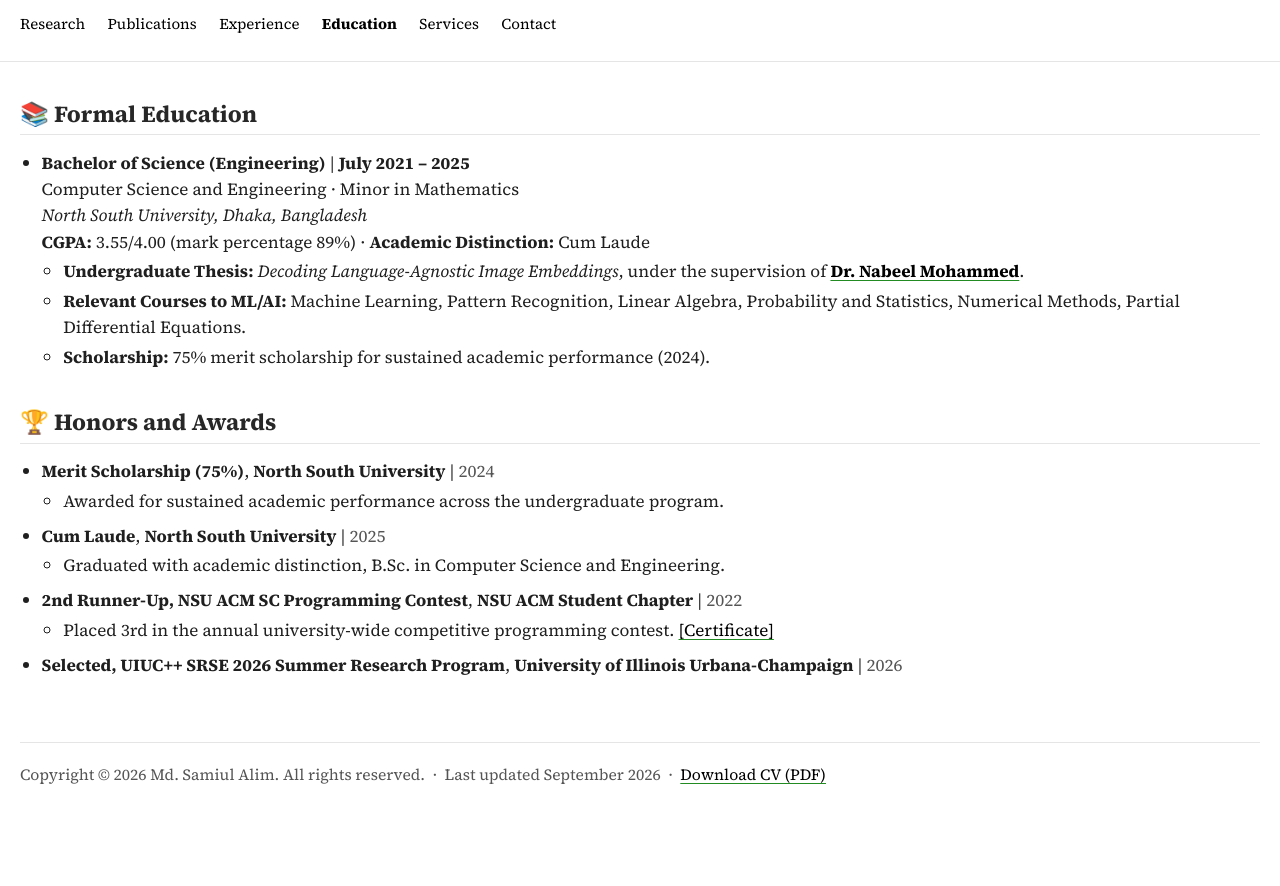
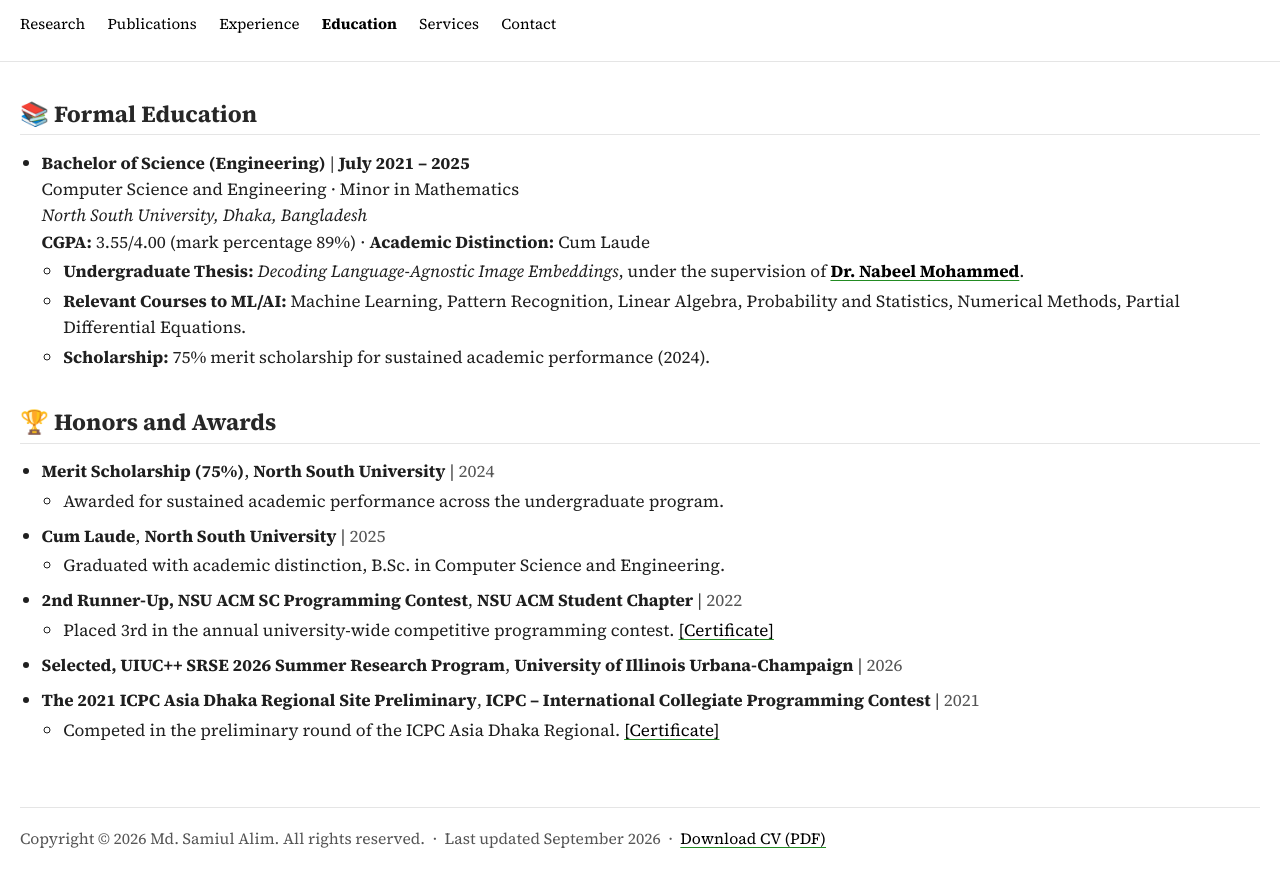
Before and after one commit to sami0055/samiulalim, a plain HTML site: page education.html in a window 1280 px wide. Shown: the part 108-994 px from the top of the page. Before the commit the page ends 935 px from the top, so only its background shows below. Drawn offline with Linux system fonts and the light colour scheme.

Commit message:
Add 2021 ICPC Asia Dhaka Regional preliminary to Honors and Awards
Co-Authored-By: Claude Fable 5.1 <noreply@anthropic.com>

```diff
--- a/education.html
+++ b/education.html
@@ -74,6 +74,12 @@
             <li>
                 <p><span class="role">Selected, UIUC++ SRSE 2026 Summer Research Program</span>, <span class="company">University of Illinois Urbana-Champaign</span> | <span class="date">2026</span></p>
             </li>
+            <li>
+                <p><span class="role">The 2021 ICPC Asia Dhaka Regional Site Preliminary</span>, <span class="company">ICPC &ndash; International Collegiate Programming Contest</span> | <span class="date">2021</span></p>
+                <ul>
+                    <li>Competed in the preliminary round of the ICPC Asia Dhaka Regional. <a href="https://drive.google.com/file/d/1PQD9_QAVl84CQfZeoSsQW3EDvL6Mr_ci/view" target="_blank" rel="noopener">[Certificate]</a></li>
+                </ul>
+            </li>
         </ul>
 
         <p class="footer">Copyright &copy; 2026 Md. Samiul Alim. All rights reserved. &nbsp;&middot;&nbsp; Last updated September 2026 &nbsp;&middot;&nbsp; <a href="CV_Md__Samiul_Alim.pdf" target="_blank" rel="noopener">Download CV (PDF)</a></p>
```
